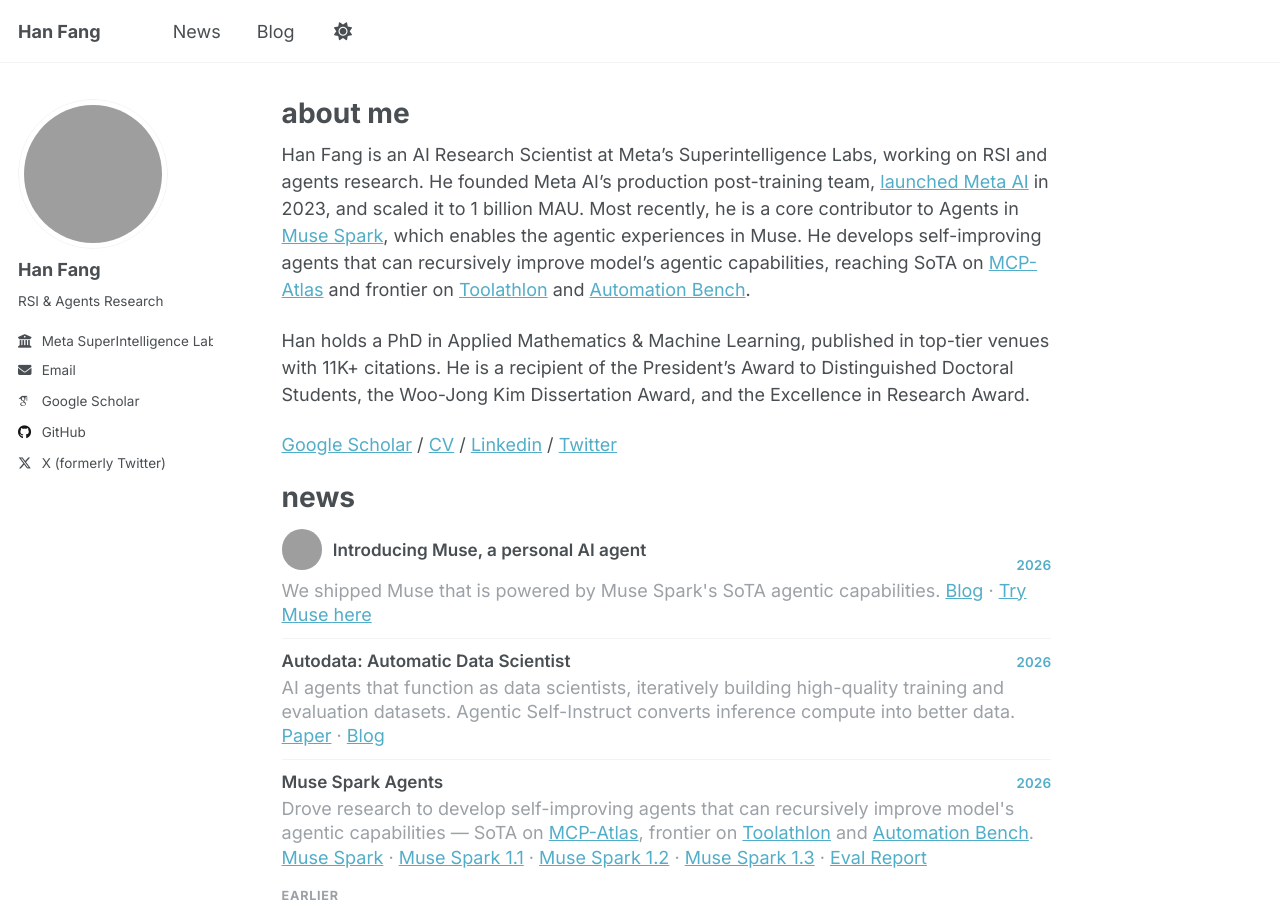
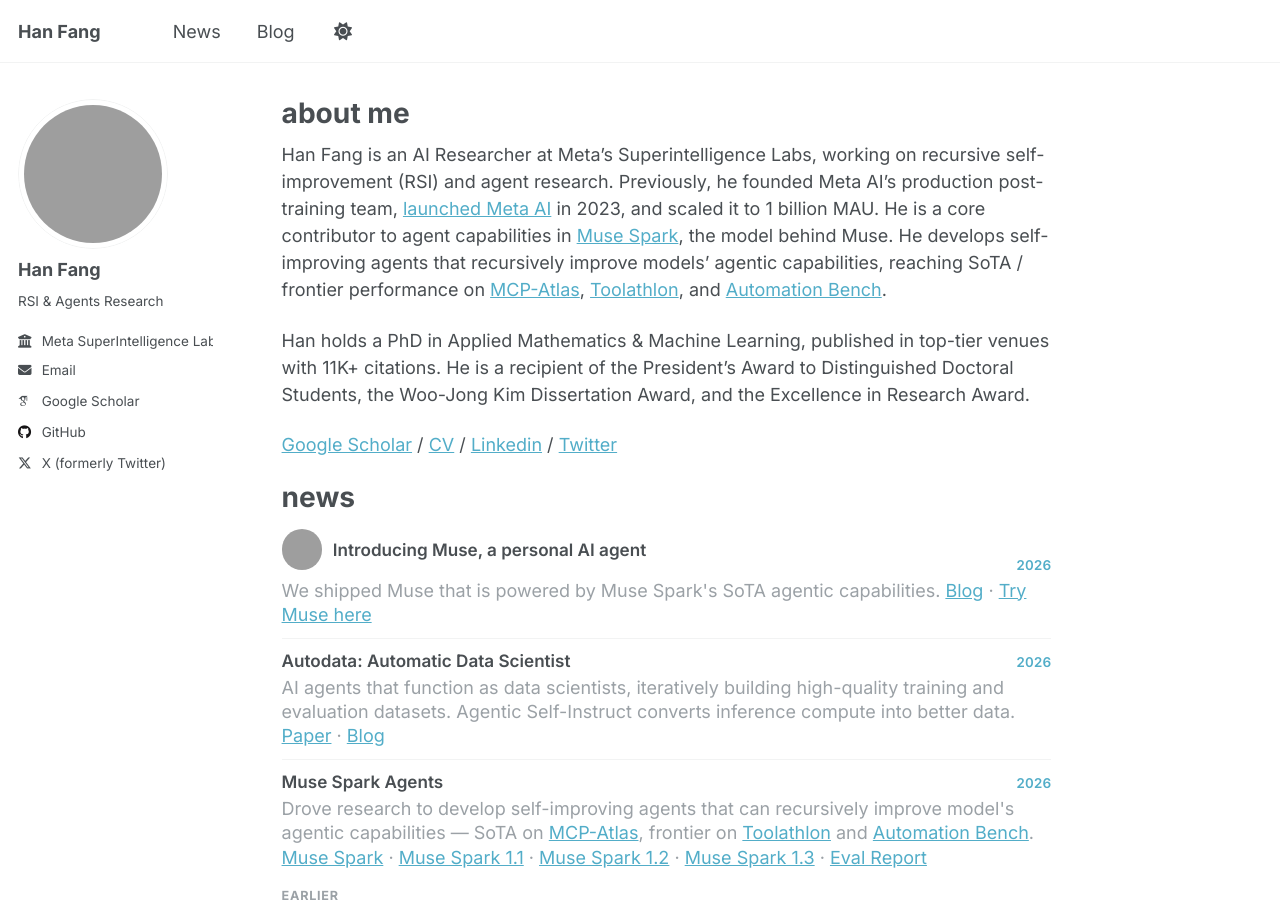
Before and after one commit to hanfang/hanfang.github.io, a Jekyll site: the page built from _pages/about.md, in a window 1280 px wide and 900 px high. Built offline with Jekyll 4.4.1, drawn with Linux system fonts in a browser that asks for light colours; some web fonts are replaced; grey boxes are pictures that could not be loaded.

Commit message:
Refresh homepage bio

```diff
--- a/_pages/about.md
+++ b/_pages/about.md
@@ -7,7 +7,7 @@
   - /about.html
 ---
 
-Han Fang is an AI Research Scientist at Meta’s Superintelligence Labs, working on RSI and agents research. He founded Meta AI’s production post-training team, [launched Meta AI](https://developers.facebook.com/videos/2023/building-metas-next-generation-ai-product-experiences-with-llama/) in 2023, and scaled it to 1 billion MAU. Most recently, he is a core contributor to Agents in [Muse Spark](https://ai.meta.com/blog/introducing-muse-spark-meta-model-api/), which enables the agentic experiences in Muse. He develops self-improving agents that can recursively improve model’s agentic capabilities, reaching SoTA on [MCP-Atlas](https://labs.scale.com/leaderboard/mcp_atlas) and frontier on [Toolathlon](https://toolathlon.xyz/docs/leaderboard) and [Automation Bench](https://zapier.com/benchmarks).
+Han Fang is an AI Researcher at Meta’s Superintelligence Labs, working on recursive self-improvement (RSI) and agent research. Previously, he founded Meta AI’s production post-training team, [launched Meta AI](https://developers.facebook.com/videos/2023/building-metas-next-generation-ai-product-experiences-with-llama/) in 2023, and scaled it to 1 billion MAU. He is a core contributor to agent capabilities in [Muse Spark](https://ai.meta.com/blog/introducing-muse-spark-meta-model-api/), the model behind Muse. He develops self-improving agents that recursively improve models’ agentic capabilities, reaching SoTA / frontier performance on [MCP-Atlas](https://labs.scale.com/leaderboard/mcp_atlas), [Toolathlon](https://toolathlon.xyz/docs/leaderboard), and [Automation Bench](https://zapier.com/benchmarks).
 
 Han holds a PhD in Applied Mathematics & Machine Learning, published in top-tier venues with 11K+ citations. He is a recipient of the President’s Award to Distinguished Doctoral Students, the Woo-Jong Kim Dissertation Award, and the Excellence in Research Award.
 
```
